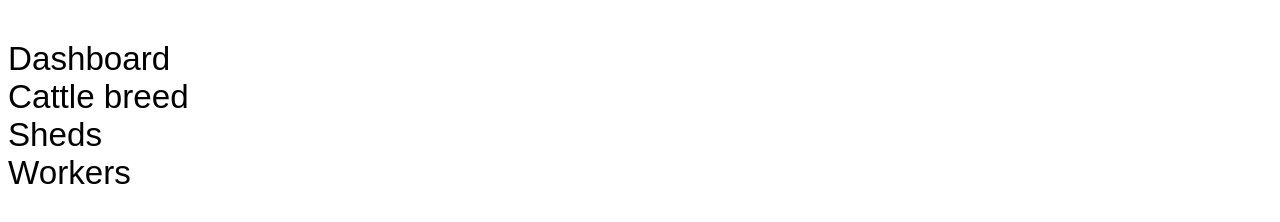
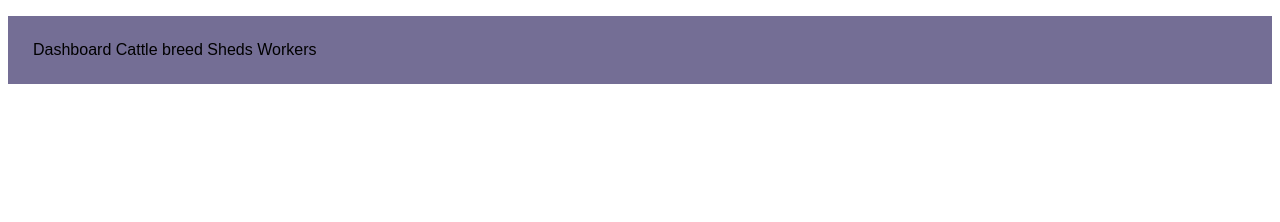
Before and after one commit to Aluoch111/New-project, a plain HTML site: page index.html in a window 1280 px wide. Drawn offline with Linux system fonts and the light colour scheme.

```diff
--- a/css/style.css
+++ b/css/style.css
@@ -1,10 +1,15 @@
 *{
     font-family:sans-serif  ;
-    font-size: larger;
+    font-size: medium;
 }
 ul{
+    background-color: rgba(12, 1, 70, 0.568);
+    padding: 25px;
+    list-style-type: none;
+}
+header{
     display: inline;
 }
-button{
+li{
     display: inline;
 }
```
Also changed, not shown: index.html (+0 -1 lines).
